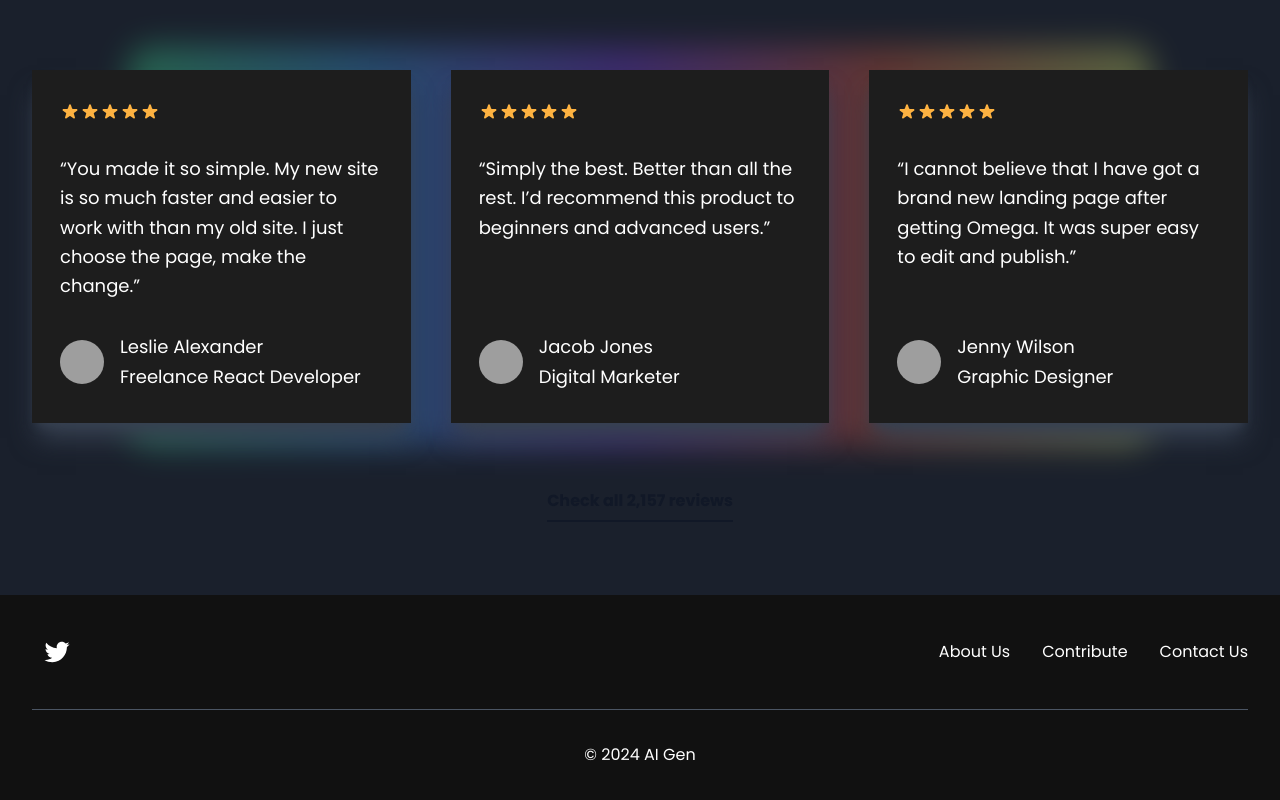
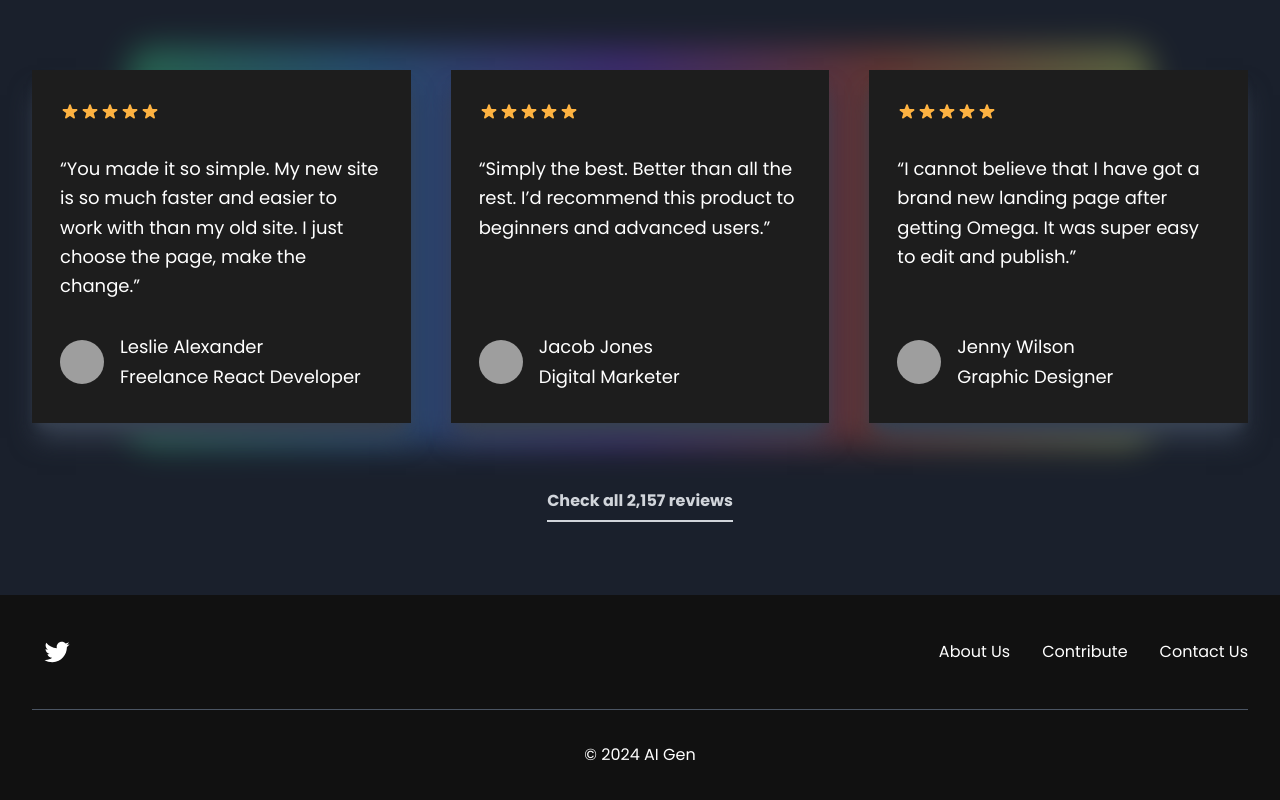
Before and after one commit to preston176/AI-Gen, a React (Vite) app: page / in a window 1280 px wide. Shown: the part 902-1702 px from the top of the page. Built offline with nearby package versions, Linux system fonts and the light colour scheme; grey boxes are pictures that could not be loaded.

Commit message:
Update ImageGenerator and Testimonial components

```diff
--- a/src/Components/ImageGenerator/ImageGenerator.jsx
+++ b/src/Components/ImageGenerator/ImageGenerator.jsx
@@ -3,7 +3,7 @@ import defaultImage from '../../assets/defaultImage.jpg';
 import axios from 'axios';
 import './ImageGenerator.css';
 
-const ImageGenerator = () => {
+const ImageGenerator = ({ isDarkMode }) => {
     // ImageURL State
     const [imageURL, setImageURL] = useState('/');
     const inputReference = useRef(null);
@@ -51,7 +51,7 @@ const ImageGenerator = () => {
 
     return (
         <div className="flex flex-col items-center justify-center mt-8 mb-4 gap-4">
-            <div className="text-4xl font-medium pb-6">AI Image <span className="text-pink-500">Generator</span></div>
+            <div className={`${isDarkMode ? "text-white" : "text-black"} text-4xl font-medium pb-6`}>AI Image <span className="text-pink-500">Generator</span></div>
             <div className="flex flex-col">
                 <img className="min-w-[200px] h-auto rounded-md max-w-[300px]" src={imageURL === "/" ? defaultImage : imageURL} alt="generated-image" />
                 <div className="loading">
@@ -59,7 +59,7 @@ const ImageGenerator = () => {
                     <div className={loading ? "loading-text" : "display-none"}>Loading ...</div>
                 </div>
             </div>
-            <div className="flex flex-col w-full max-w-screen-md items-center justify-center bg-gray-900 p-4 rounded-md">
+            <div className={`${isDarkMode ? "bg-gray-700" : "bg-gray-900"} flex flex-col w-full max-w-screen-md items-center justify-center  p-4 rounded-md`}>
                 <input ref={inputReference} type="text" placeholder="Describe what you would like to see" className="w-full h-12 bg-transparent border-none outline-none text-white placeholder-white text-lg px-4 mr-2" />
             </div>
             {/* buttons container */}
--- a/src/Components/Testimonial/Testimonial.jsx
+++ b/src/Components/Testimonial/Testimonial.jsx
@@ -21,7 +21,15 @@ const Testimonial = () => {
                     </div>
 
                     <div className="mt-8 text-center md:mt-16 md:order-3 ">
-                        <a href="#" title="" className="pb-2 text-base font-bold leading-7 text-gray-900 transition-all duration-200 border-b-2 border-gray-900 hover:border-gray-600 font-pj focus:outline-none focus:ring-1 focus:ring-gray-900 focus:ring-offset-2 hover:text-gray-600"> Check all 2,157 reviews </a>
+                        <a
+                            href="#"
+                            title=""
+                            className={`pb-2 text-base font-bold leading-7 ${isDarkMode ? 'text-gray-300 border-gray-300 hover:border-gray-400 hover:text-gray-400 focus:ring-gray-300 focus:ring-offset-gray-900' : 'text-gray-900 border-gray-900 hover:border-gray-600 hover:text-gray-600 focus:ring-gray-900 focus:ring-offset-2'
+                                } transition-all duration-200 border-b-2 ${isDarkMode ? 'border-gray-300' : 'border-gray-900'
+                                } font-pj focus:outline-none focus:ring-1 focus:ring-offset-2 focus:ring-gray-900`}
+                        >
+                            Check all 2,157 reviews
+                        </a>
                     </div>
 
                     <div className=" relative mt-10 md:mt-24 md:order-2 ">
--- a/src/Pages/ImageGen.jsx
+++ b/src/Pages/ImageGen.jsx
@@ -1,10 +1,16 @@
 import React from 'react'
 import ImageGenerator from '../Components/ImageGenerator/ImageGenerator'
 
+import { ThemeContext } from "@emotion/react";
+import { useContext } from "react";
+
+
+
 const ImageGen = () => {
+  const { isDarkMode } = useContext(ThemeContext);
   return (
     <div>
-      <ImageGenerator />
+      <ImageGenerator isDarkMode={isDarkMode} />
     </div>
   )
 }
```
